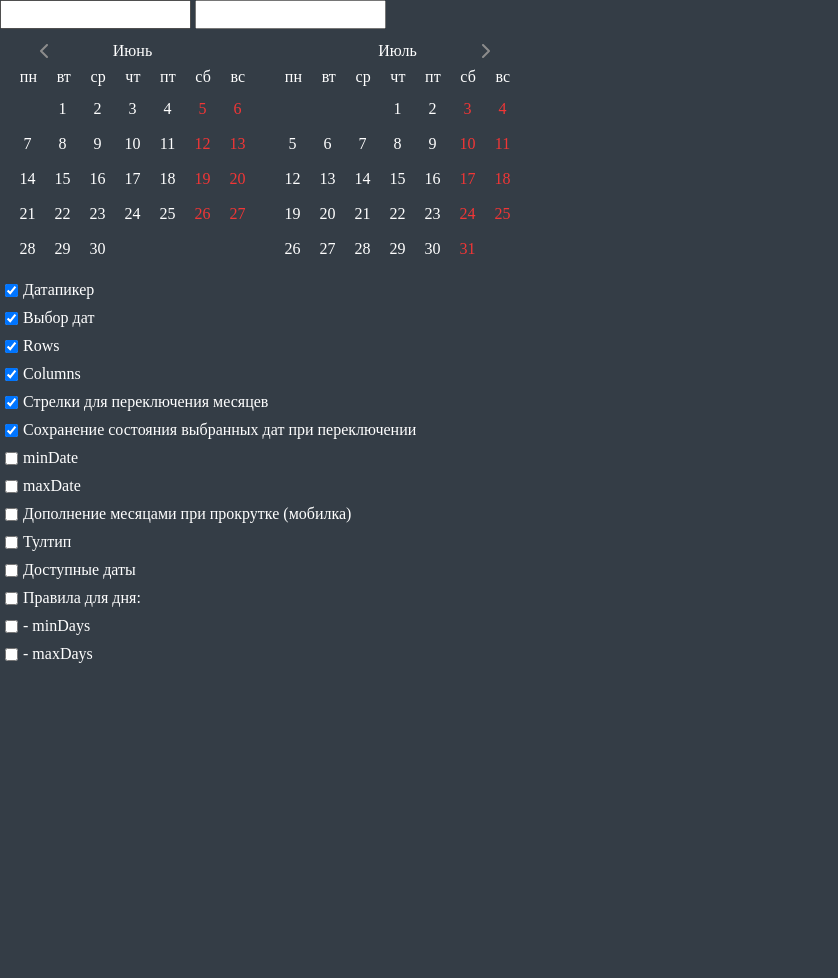
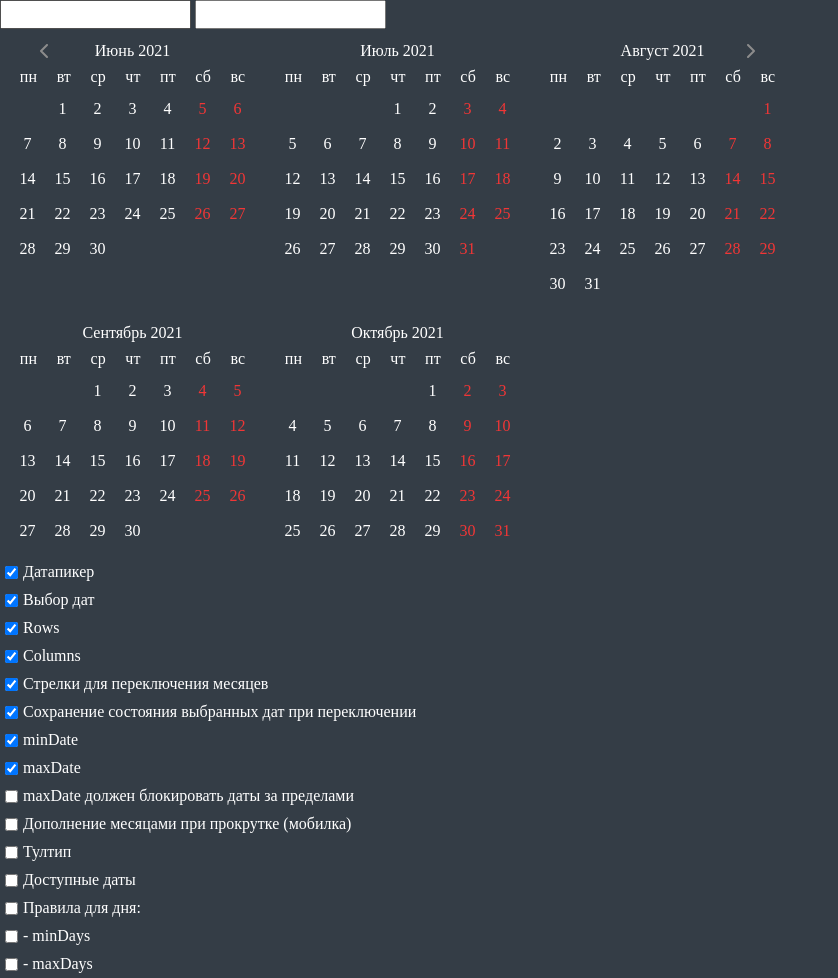
Before and after one commit to neomasterr/daterangepicker, a website built with webpack: page src/demo/index.html in a window 1280 px wide. Shown: the whole page, without its empty margins (0-838 px from the left). Before the commit the page ends 800 px from the top, so only its background shows below. Built offline with nearby package versions, Linux system fonts and the light colour scheme; files whose address does not match are found by name.

Commit message:
master minDate, maxDate

```diff
--- a/src/demo/index.html
+++ b/src/demo/index.html
@@ -24,8 +24,9 @@
             <label><input type="checkbox" checked><span>Columns</span></label>
             <label><input type="checkbox" checked><span>Стрелки для переключения месяцев</span></label>
             <label><input type="checkbox" checked><span>Сохранение состояния выбранных дат при переключении</span></label>
-            <label><input type="checkbox"><span>minDate</span></label>
-            <label><input type="checkbox"><span>maxDate</span></label>
+            <label><input type="checkbox" checked><span>minDate</span></label>
+            <label><input type="checkbox" checked><span>maxDate</span></label>
+            <label><input type="checkbox"><span>maxDate должен блокировать даты за пределами</span></label>
             <label><input type="checkbox"><span>Дополнение месяцами при прокрутке (мобилка)</span></label>
             <label><input type="checkbox"><span>Тултип</span></label>
             <label><input type="checkbox"><span>Доступные даты</span></label>
--- a/src/demo/page.js
+++ b/src/demo/page.js
@@ -9,7 +9,9 @@ function isMobile() {
 }
 
 new DateRangePicker(document.querySelector('#daterangepicker'), {
-    monthsCount: isMobile() ? 12 : 2,
+    minDate: new Date(),
+    maxDate: new Date('2022-05-20'),
+    monthsCount: isMobile() ? 12 : 5,
     perRow: 3,
     on: {
         rangeSelect: function(date_from, date_to) {
--- a/src/js/index.js
+++ b/src/js/index.js
@@ -170,7 +170,7 @@ function DateRangePicker($container, options = {}) {
                             <path d="M7 13L1 7L7 1" stroke="#8C8C8C" stroke-width="2" stroke-linecap="round" stroke-linejoin="round"></path>
                         </svg>
                     </div>
-                    <div class="Month__title">${monthTitle}</div>
+                    <div class="Month__title">${monthTitle} ${date.getFullYear()}</div>
                     <div class="Month__arrow Month__arrow--next">
                         <svg width="8" height="14" viewBox="0 0 8 14" fill="none" xmlns="http://www.w3.org/2000/svg">
                             <path d="M1 0.999999L7 7L1 13" stroke="#8C8C8C" stroke-width="2" stroke-linecap="round" stroke-linejoin="round"></path>
@@ -228,6 +228,20 @@ function DateRangePicker($container, options = {}) {
     this._onArrowClick = function($arrow, name) {
         const date = new Date(parseInt(this._$months.querySelector('.Month').dataset.time, 10));
         date.setMonth(date.getMonth() + (name == 'prev' ? -this.options.monthsCount : this.options.monthsCount));
+
+        // выход за пределы минимальной даты
+        if (date.getTime() < this.options.minDate.getTime()) {
+            date.setTime(this.options.minDate.getTime());
+        }
+
+        // выход за пределы максимальной даты
+        const endDate = new Date(date.getTime());
+        endDate.setMonth(endDate.getMonth() + this.options.monthsCount);
+        if (endDate.getTime() > this.options.maxDate.getTime()) {
+            date.setTime(this.options.maxDate.getTime());
+            date.setMonth(date.getMonth() - this.options.monthsCount + 1);
+        }
+
         this._$createMonths(date);
     }
 
```
Also changed, not shown: dist/daterangepicker.js, dist/demo/index.html, dist/demo/page.js.
